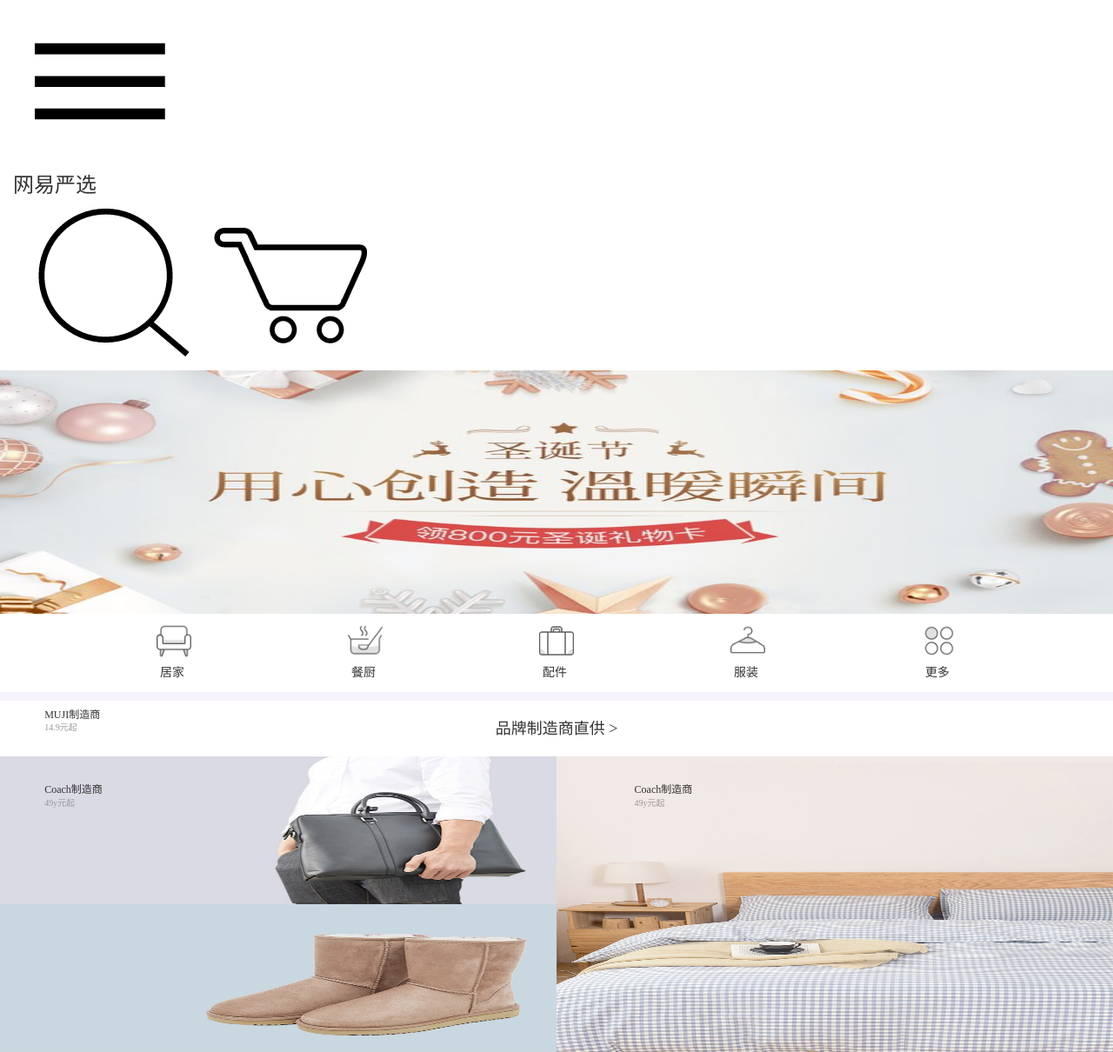
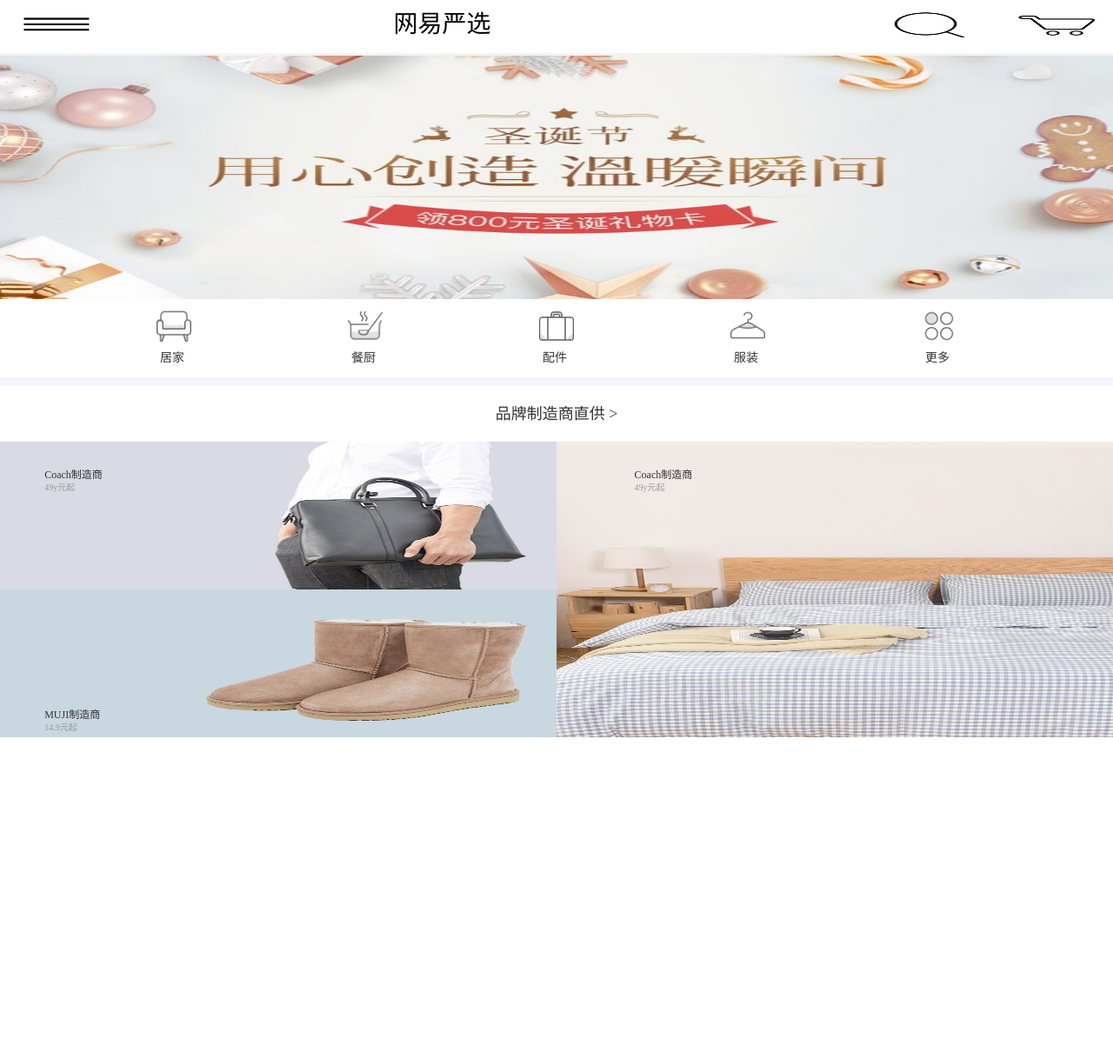
Before and after one commit to pengqaz/mobile, a PHP site: page / in a window 1280 px wide. Shown: the whole page at 87% size. After the commit the page ends 848 px from the top, so only its background shows below. Run offline with PHP 8.4, Linux system fonts and the light colour scheme.

Commit message:
pjs
public.css

```diff
--- a/css/public.css
+++ b/css/public.css
@@ -15,17 +15,52 @@ a,input{outline:none;}
 .fl{float:left;}
 .fr{float:right;}
 .clear:after{content:".";display:block;clear:both;height:0;overflow:hidden;visibility:hidden;}
-body{font-family: "微软雅黑";line-height: 1;}
+
+body{font-family: "微软雅黑";line-height: 1;
+display: flex;flex-direction:column; justify-content: space-between;
+height: 100%;
 
 
+}
+
+		/*header公用样式部分*/
+
+header{
+		background: #FFFFFF;
+		flex-grow:0;
+		flex-shrink:0;
+		width: 100%;
+		height: 8vh;
+		border-bottom: 3px solid #F4F4F4;
+		}
+header .J_nav{
+		position: relative;
+		display: flex;
+		flex-direction: row;
+		justify-content: space-between;
+		line-height:49px;
+		}
+header .J_nav h3{
+	line-height: 7vh;
+	text-align: center;
+	font-family: PingFangSC-Light,helvetica,'Heiti SC';
+	color: black;
+	font-size:3.5vh;
+	position: absolute;
+	left: 35%;
+}
 
 
-
-
-
-
-
-
+header .J_nav img{
+		display:block;
+		margin-top:1.5vh;
+		width:7.8vw;
+		height:34px;
+}
+header .J_nav .J_img2{
+	position: absolute;
+	left:80%;
+}
 
 /*footer开始*/
 #more{
```
